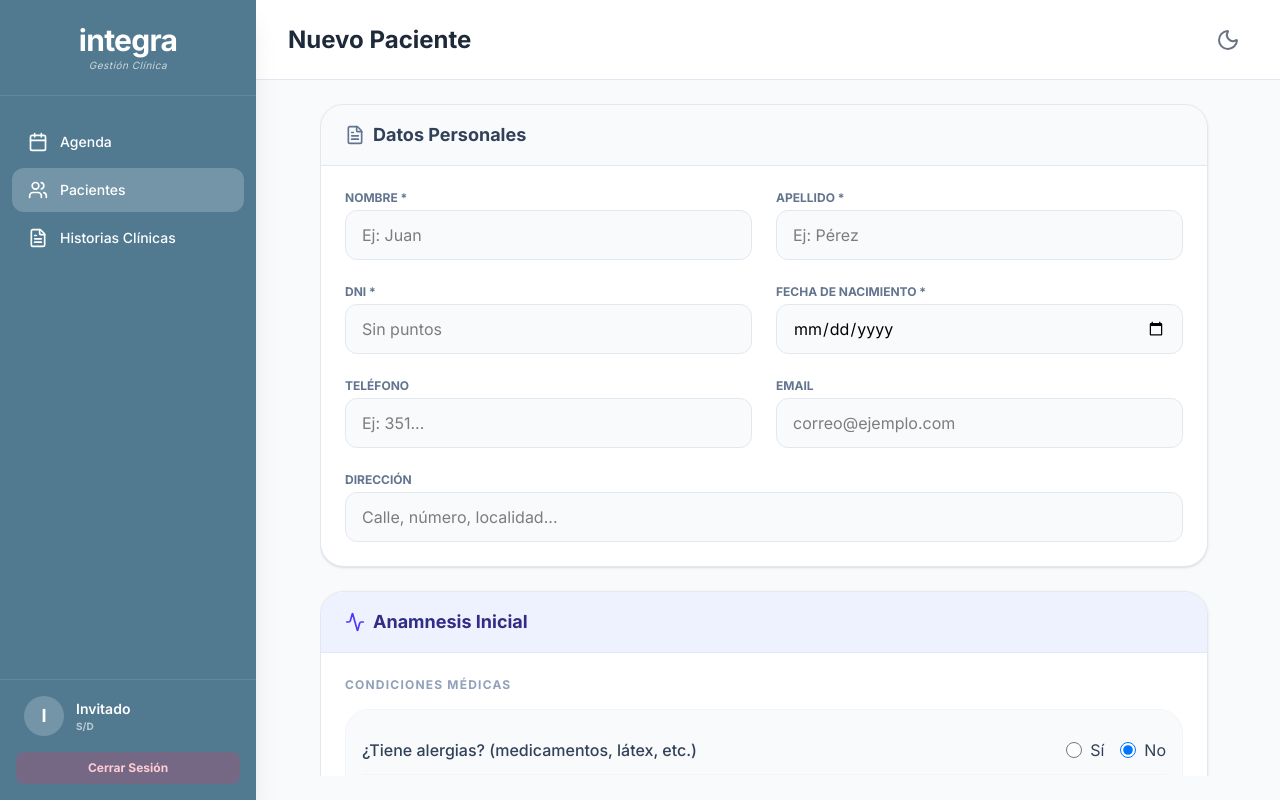
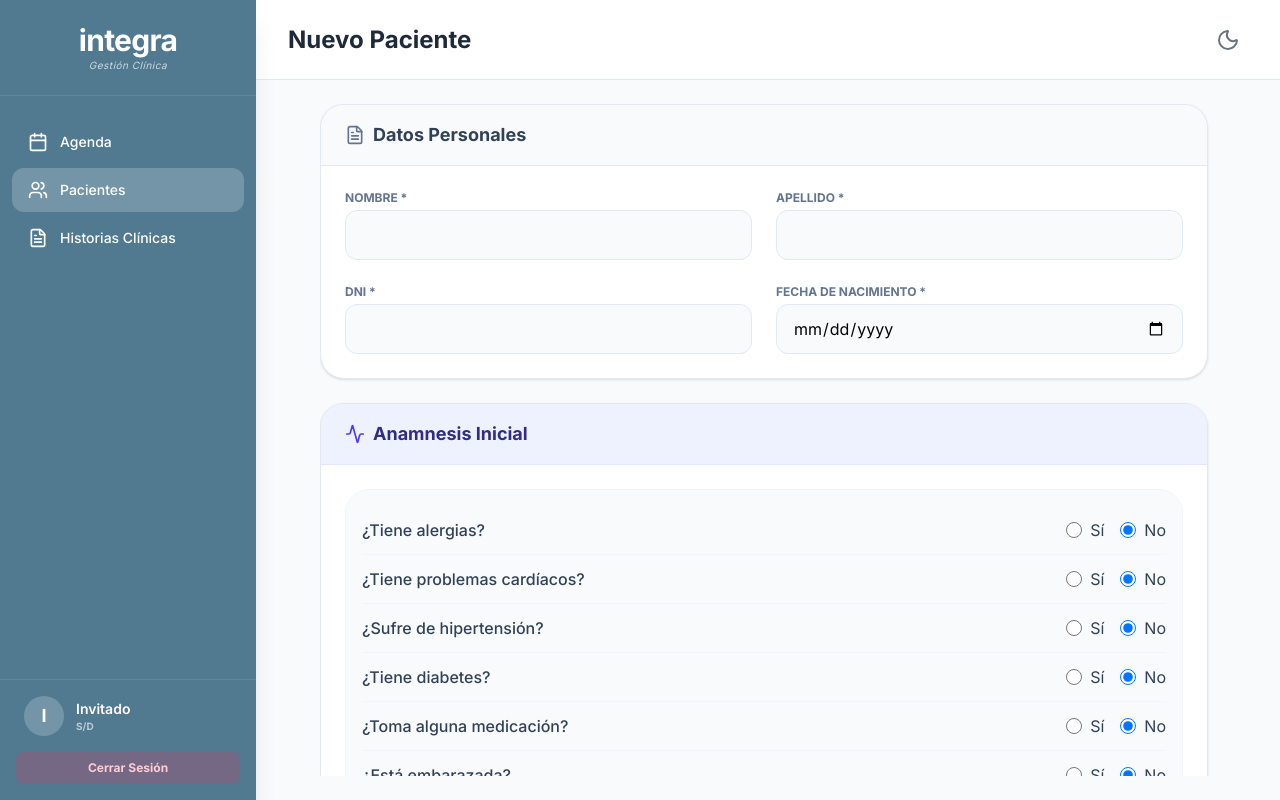
Before and after one commit to martinalejandrohakanson29-art/integra, a React (Vite) app: page /nuevo-paciente in a window 1280 px wide. Built offline with nearby package versions, Linux system fonts and the light colour scheme; no server answers; a web font is replaced by a local one.

Commit message:
Update NewPatientPage.jsx

```diff
--- a/src/pages/NewPatientPage.jsx
+++ b/src/pages/NewPatientPage.jsx
@@ -1,15 +1,13 @@
 import React, { useState } from 'react';
 import { useNavigate } from 'react-router-dom';
-import MainLayout from '../components/MainLayout'; // Corregido: Importamos MainLayout
+import MainLayout from '../components/MainLayout';
 import { UserPlus, Save, X, AlertCircle, FileText, Activity } from 'lucide-react';
 
 const NewPatientPage = () => {
   const navigate = useNavigate();
   const [loading, setLoading] = useState(false);
   const [error, setError] = useState(null);
-  const API_URL = import.meta.env.VITE_API_URL || '';
 
-  // Estado inicial del formulario combinado
   const [formData, setFormData] = useState({
     nombre: '',
     apellido: '',
@@ -18,6 +16,7 @@ const NewPatientPage = () => {
     telefono: '',
     email: '',
     direccion: '',
+    colorType: 'default',
     tieneAlergias: false,
     tieneProbCardiacos: false,
     tieneHipertension: false,
@@ -31,11 +30,7 @@ const NewPatientPage = () => {
   const handleChange = (e) => {
     const { name, value, type } = e.target;
     const finalValue = type === 'radio' ? value === 'true' : value;
-
-    setFormData(prevState => ({
-      ...prevState,
-      [name]: finalValue
-    }));
+    setFormData(prevState => ({ ...prevState, [name]: finalValue }));
   };
 
   const handleSubmit = async (e) => {
@@ -43,18 +38,10 @@ const NewPatientPage = () => {
     setLoading(true);
     setError(null);
 
-    if (!formData.nombre || !formData.apellido || !formData.dni || !formData.fechaNacimiento) {
-        setError('Por favor complete los campos obligatorios marcados con *.');
-        setLoading(false);
-        return;
-    }
-
     try {
-      const response = await fetch(`${API_URL}/api/pacientes`, {
+      const response = await fetch('/api/pacientes', {
         method: 'POST',
-        headers: {
-          'Content-Type': 'application/json',
-        },
+        headers: { 'Content-Type': 'application/json' },
         body: JSON.stringify(formData),
       });
 
@@ -62,11 +49,8 @@ const NewPatientPage = () => {
         const errorData = await response.json();
         throw new Error(errorData.error || 'Error al crear el paciente');
       }
-
       navigate('/pacientes');
-
     } catch (err) {
-      console.error('Error al enviar formulario:', err);
       setError(err.message);
     } finally {
       setLoading(false);
@@ -78,25 +62,11 @@ const NewPatientPage = () => {
       <span className="text-slate-700 dark:text-slate-300 font-medium">{label}</span>
       <div className="flex items-center space-x-4">
         <label className="inline-flex items-center cursor-pointer">
-          <input
-            type="radio"
-            name={name}
-            value="true"
-            checked={value === true}
-            onChange={onChange}
-            className="form-radio h-4 w-4 text-indigo-600 border-slate-300"
-          />
+          <input type="radio" name={name} value="true" checked={value === true} onChange={onChange} className="form-radio h-4 w-4 text-indigo-600" />
           <span className="ml-2 text-slate-700 dark:text-slate-300">Sí</span>
         </label>
         <label className="inline-flex items-center cursor-pointer">
-          <input
-            type="radio"
-            name={name}
-            value="false"
-            checked={value === false}
-            onChange={onChange}
-            className="form-radio h-4 w-4 text-rose-500 border-slate-300"
-          />
+          <input type="radio" name={name} value="false" checked={value === false} onChange={onChange} className="form-radio h-4 w-4 text-rose-500" />
           <span className="ml-2 text-slate-700 dark:text-slate-300">No</span>
         </label>
       </div>
@@ -106,17 +76,13 @@ const NewPatientPage = () => {
   return (
     <MainLayout title="Nuevo Paciente" activePage="pacientes">
       <div className="max-w-4xl mx-auto h-full overflow-y-auto pr-2 custom-scrollbar pb-10">
-
-        {/* Mensaje de Error */}
         {error && (
             <div className="mb-6 bg-rose-50 dark:bg-rose-900/20 border-l-4 border-rose-500 p-4 rounded-md flex items-start">
-                <AlertCircle className="h-5 w-5 text-rose-500 mr-2 flex-shrink-0 mt-0.5" />
+                <AlertCircle className="h-5 w-5 text-rose-500 mr-2" />
                 <p className="text-rose-700 dark:text-rose-300 text-sm">{error}</p>
             </div>
         )}
-
         <form onSubmit={handleSubmit} className="space-y-6">
-            {/* Sección 1: Datos Personales */}
             <div className="bg-white dark:bg-slate-900 shadow-sm rounded-3xl border border-slate-200 dark:border-slate-800 overflow-hidden">
                 <div className="bg-slate-50 dark:bg-slate-800/50 px-6 py-4 border-b border-slate-200 dark:border-slate-800 flex items-center">
                     <FileText className="h-5 w-5 text-slate-500 mr-2" />
@@ -125,89 +91,45 @@ const NewPatientPage = () => {
                 <div className="p-6 grid grid-cols-1 md:grid-cols-2 gap-6">
                     <div>
                         <label className="block text-xs font-bold text-slate-500 uppercase mb-1">Nombre *</label>
-                        <input type="text" name="nombre" value={formData.nombre} onChange={handleChange} required
-                            className="w-full px-4 py-3 bg-slate-50 dark:bg-slate-800 border border-slate-200 dark:border-slate-700 rounded-xl focus:ring-2 focus:ring-indigo-500 outline-none dark:text-white" placeholder="Ej: Juan" />
+                        <input type="text" name="nombre" value={formData.nombre} onChange={handleChange} required className="w-full px-4 py-3 bg-slate-50 dark:bg-slate-800 border border-slate-200 dark:border-slate-700 rounded-xl outline-none dark:text-white" />
                     </div>
                     <div>
                         <label className="block text-xs font-bold text-slate-500 uppercase mb-1">Apellido *</label>
-                        <input type="text" name="apellido" value={formData.apellido} onChange={handleChange} required
-                            className="w-full px-4 py-3 bg-slate-50 dark:bg-slate-800 border border-slate-200 dark:border-slate-700 rounded-xl focus:ring-2 focus:ring-indigo-500 outline-none dark:text-white" placeholder="Ej: Pérez" />
+                        <input type="text" name="apellido" value={formData.apellido} onChange={handleChange} required className="w-full px-4 py-3 bg-slate-50 dark:bg-slate-800 border border-slate-200 dark:border-slate-700 rounded-xl outline-none dark:text-white" />
                     </div>
                     <div>
                         <label className="block text-xs font-bold text-slate-500 uppercase mb-1">DNI *</label>
-                        <input type="text" name="dni" value={formData.dni} onChange={handleChange} required
-                            className="w-full px-4 py-3 bg-slate-50 dark:bg-slate-800 border border-slate-200 dark:border-slate-700 rounded-xl focus:ring-2 focus:ring-indigo-500 outline-none dark:text-white" placeholder="Sin puntos" />
+                        <input type="text" name="dni" value={formData.dni} onChange={handleChange} required className="w-full px-4 py-3 bg-slate-50 dark:bg-slate-800 border border-slate-200 dark:border-slate-700 rounded-xl outline-none dark:text-white" />
                     </div>
                     <div>
                         <label className="block text-xs font-bold text-slate-500 uppercase mb-1">Fecha de Nacimiento *</label>
-                        <input type="date" name="fechaNacimiento" value={formData.fechaNacimiento} onChange={handleChange} required
-                            className="w-full px-4 py-3 bg-slate-50 dark:bg-slate-800 border border-slate-200 dark:border-slate-700 rounded-xl focus:ring-2 focus:ring-indigo-500 outline-none dark:text-white" />
-                    </div>
-                    <div>
-                        <label className="block text-xs font-bold text-slate-500 uppercase mb-1">Teléfono</label>
-                        <input type="tel" name="telefono" value={formData.telefono} onChange={handleChange}
-                            className="w-full px-4 py-3 bg-slate-50 dark:bg-slate-800 border border-slate-200 dark:border-slate-700 rounded-xl focus:ring-2 focus:ring-indigo-500 outline-none dark:text-white" placeholder="Ej: 351..." />
-                    </div>
-                    <div>
-                        <label className="block text-xs font-bold text-slate-500 uppercase mb-1">Email</label>
-                        <input type="email" name="email" value={formData.email} onChange={handleChange}
-                            className="w-full px-4 py-3 bg-slate-50 dark:bg-slate-800 border border-slate-200 dark:border-slate-700 rounded-xl focus:ring-2 focus:ring-indigo-500 outline-none dark:text-white" placeholder="correo@ejemplo.com" />
-                    </div>
-                    <div className="md:col-span-2">
-                        <label className="block text-xs font-bold text-slate-500 uppercase mb-1">Dirección</label>
-                        <input type="text" name="direccion" value={formData.direccion} onChange={handleChange}
-                            className="w-full px-4 py-3 bg-slate-50 dark:bg-slate-800 border border-slate-200 dark:border-slate-700 rounded-xl focus:ring-2 focus:ring-indigo-500 outline-none dark:text-white" placeholder="Calle, número, localidad..." />
+                        <input type="date" name="fechaNacimiento" value={formData.fechaNacimiento} onChange={handleChange} required className="w-full px-4 py-3 bg-slate-50 dark:bg-slate-800 border border-slate-200 dark:border-slate-700 rounded-xl outline-none dark:text-white" />
                     </div>
                 </div>
             </div>
 
-             {/* Sección 2: Anamnesis */}
              <div className="bg-white dark:bg-slate-900 shadow-sm rounded-3xl border border-slate-200 dark:border-slate-800 overflow-hidden">
                 <div className="bg-indigo-50 dark:bg-indigo-900/20 px-6 py-4 border-b border-indigo-100 dark:border-indigo-800 flex items-center">
                     <Activity className="h-5 w-5 text-indigo-600 mr-2" />
                     <h2 className="text-lg font-bold text-indigo-900 dark:text-indigo-300">Anamnesis Inicial</h2>
                 </div>
                 <div className="p-6">
-                    <p className="text-xs font-bold text-slate-400 uppercase tracking-widest mb-4">Condiciones Médicas</p>
-
                     <div className="bg-slate-50 dark:bg-slate-800/30 rounded-2xl p-4 border border-slate-100 dark:border-slate-800 mb-6">
-                        <MedicalCheckRow label="¿Tiene alergias? (medicamentos, látex, etc.)" name="tieneAlergias" value={formData.tieneAlergias} onChange={handleChange} />
+                        <MedicalCheckRow label="¿Tiene alergias?" name="tieneAlergias" value={formData.tieneAlergias} onChange={handleChange} />
                         <MedicalCheckRow label="¿Tiene problemas cardíacos?" name="tieneProbCardiacos" value={formData.tieneProbCardiacos} onChange={handleChange} />
-                        <MedicalCheckRow label="¿Sufre de hipertensión arterial?" name="tieneHipertension" value={formData.tieneHipertension} onChange={handleChange} />
+                        <MedicalCheckRow label="¿Sufre de hipertensión?" name="tieneHipertension" value={formData.tieneHipertension} onChange={handleChange} />
                         <MedicalCheckRow label="¿Tiene diabetes?" name="tieneDiabetes" value={formData.tieneDiabetes} onChange={handleChange} />
-                        <MedicalCheckRow label="¿Toma alguna medicación habitualmente?" name="tomaMedicacion" value={formData.tomaMedicacion} onChange={handleChange} />
-                        <MedicalCheckRow label="¿Está embarazada o cree estarlo?" name="estaEmbarazada" value={formData.estaEmbarazada} onChange={handleChange} />
-                        <MedicalCheckRow label="¿Otros antecedentes médicos de relevancia?" name="otrosAntecedentes" value={formData.otrosAntecedentes} onChange={handleChange} />
+                        <MedicalCheckRow label="¿Toma alguna medicación?" name="tomaMedicacion" value={formData.tomaMedicacion} onChange={handleChange} />
+                        <MedicalCheckRow label="¿Está embarazada?" name="estaEmbarazada" value={formData.estaEmbarazada} onChange={handleChange} />
+                        <MedicalCheckRow label="¿Otros antecedentes?" name="otrosAntecedentes" value={formData.otrosAntecedentes} onChange={handleChange} />
                     </div>
-
-                    <div>
-                        <label className="block text-xs font-bold text-slate-500 uppercase mb-2">Observaciones Médicas Adicionales</label>
-                        <textarea
-                            name="observacionesAnamnesis"
-                            rows="3"
-                            value={formData.observacionesAnamnesis}
-                            onChange={handleChange}
-                            className="w-full px-4 py-3 bg-slate-50 dark:bg-slate-800 border border-slate-200 dark:border-slate-700 rounded-xl focus:ring-2 focus:ring-indigo-500 outline-none dark:text-white resize-none"
-                            placeholder="Detalle aquí alergias específicas, nombres de medicamentos, etc..."
-                        ></textarea>
-                    </div>
+                    <textarea name="observacionesAnamnesis" rows="3" value={formData.observacionesAnamnesis} onChange={handleChange} className="w-full px-4 py-3 bg-slate-50 dark:bg-slate-800 border border-slate-200 dark:border-slate-700 rounded-xl outline-none dark:text-white resize-none" placeholder="Detalles adicionales..."></textarea>
                 </div>
             </div>
 
-            {/* Botones de Acción */}
             <div className="flex justify-end gap-4 pt-4 pb-10">
-                <button
-                    type="button"
-                    onClick={() => navigate('/pacientes')}
-                    className="px-6 py-3 text-slate-500 font-bold hover:text-slate-700 dark:hover:text-slate-300 transition-colors"
-                >
-                    Cancelar
-                </button>
-                <button
-                    type="submit"
-                    disabled={loading}
-                    className={`px-10 py-3 bg-indigo-600 text-white rounded-2xl font-black shadow-xl hover:bg-indigo-700 flex items-center gap-2 transition-all transform hover:-translate-y-1 ${loading ? 'opacity-50 cursor-not-allowed' : ''}`}
-                >
+                <button type="button" onClick={() => navigate('/pacientes')} className="px-6 py-3 text-slate-500 font-bold hover:text-slate-700">Cancelar</button>
+                <button type="submit" disabled={loading} className="px-10 py-3 bg-indigo-600 text-white rounded-2xl font-black shadow-xl hover:bg-indigo-700 transition-all">
                     {loading ? 'Guardando...' : <><Save className="h-5 w-5" /> Guardar Paciente</>}
                 </button>
             </div>
```
